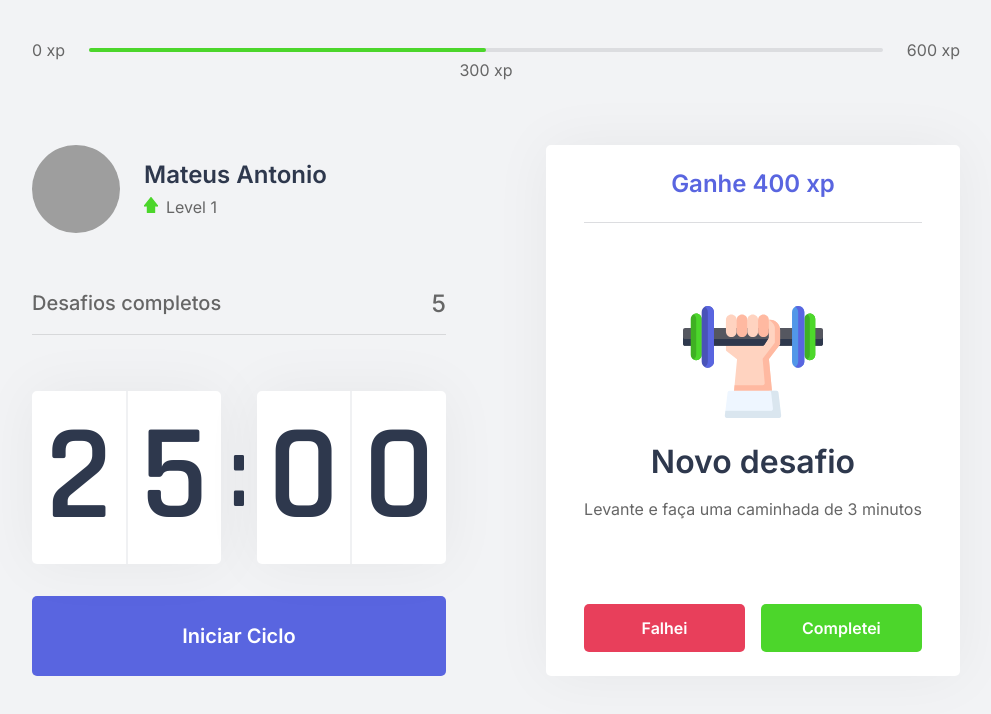
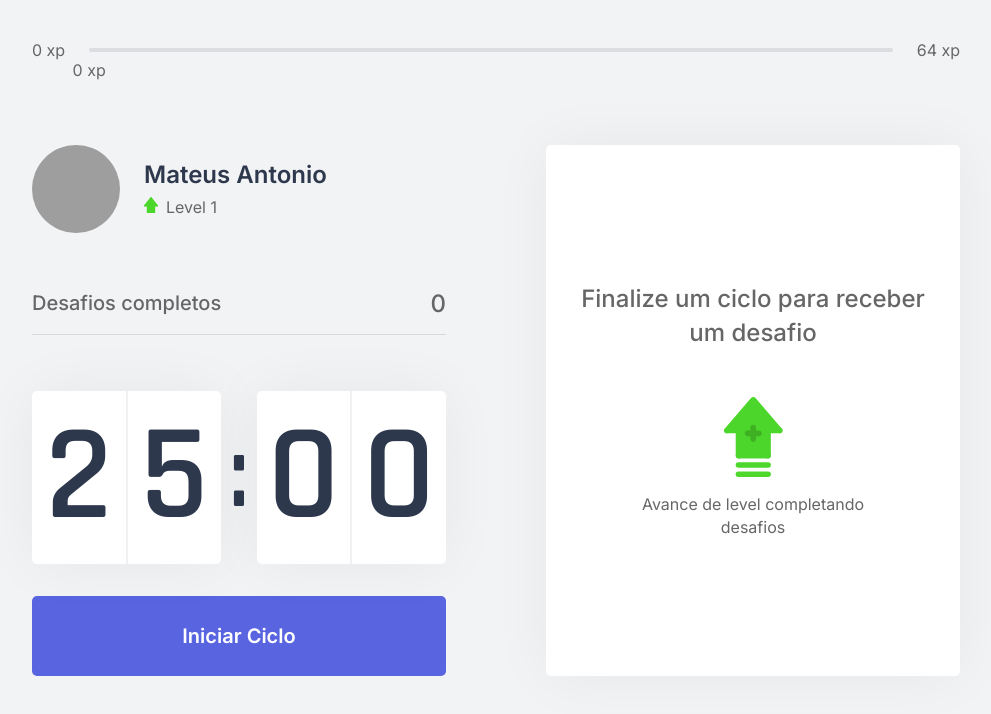
Before and after one commit to mateusntn/renew, a Next.js app: page / in a window 1280 px wide. Shown: the top 714 px of the page, without its empty margins (144-1135 px from the left). Built offline with nearby package versions, Linux system fonts and the light colour scheme; grey boxes are pictures that could not be loaded.

Commit message:
Creates the leveling structure and CountdownContext

```diff
--- a/src/components/ChallengeBox.tsx
+++ b/src/components/ChallengeBox.tsx
@@ -1,21 +1,50 @@
+import { useContext } from 'react';
+import { ChallengesContext } from '../contexts/ChallengesContext';
+import { CountdownContext } from '../contexts/CountdownContext';
 import styles from '../styles/components/ChallengeBox.module.css'
 
 export function ChallengeBox() {
-    const hasActiveChallenge = true;
+    const { activeChallenge, resetChallenge, completeChallenge } = useContext(ChallengesContext);
+    const { resetCountdown } = useContext(CountdownContext);
+
+    function handleChallengeSucceded () {
+        completeChallenge();
+        resetCountdown();
+    }
+
+    function handleChallengeFailed () {
+        resetChallenge();
+        resetCountdown();
+    }
 
     return (
         <div className={styles.challengeBoxContainer}>
-            {hasActiveChallenge ? (
+            {activeChallenge ? (
                 <div className={styles.challengeActive}>
-                    <header>Ganhe 400 xp</header>
+                    <header>Ganhe {activeChallenge.amount} xp</header>
                     <main>
-                        <img src="icons/body.svg" alt=""/>
+                        <img
+                            src={`icons/${activeChallenge.type}.svg`}
+                            alt={`${activeChallenge.type==='eye' ? 'Olho': 'Corpo'}`}
+                        />
                         <strong>Novo desafio</strong>
-                        <p>Levante e faça uma caminhada de 3 minutos</p>
+                        <p>{activeChallenge.description}</p>
                     </main>
                     <footer>
-                        <button type="button" className={styles.challengeFailedButton}>Falhei</button>
-                        <button type="button" className={styles.challengeSuccededButton}>Completei</button>
+                        <button
+                        type="button"
+                        className={styles.challengeFailedButton}
+                        onClick={handleChallengeFailed}
+                        >
+                            Falhei
+                        </button>
+                        <button
+                            type="button"
+                            className={styles.challengeSuccededButton}
+                            onClick={handleChallengeSucceded}
+                        >
+                            Completei
+                        </button>
                     </footer>
                 </div>
             ) : (
--- a/src/components/CompletedChallenges.tsx
+++ b/src/components/CompletedChallenges.tsx
@@ -1,10 +1,14 @@
+import { useContext } from 'react';
+import { ChallengesContext } from '../contexts/ChallengesContext';
 import styles from '../styles/components/CompletedChallanges.module.css'
 
 export function CompletedChallanges() {
+    const {challengesCompleted} = useContext(ChallengesContext);
+
     return (
         <div className={styles.completedChallengesContainer}>
             <span>Desafios completos</span>
-            <span>5</span>
+            <span>{challengesCompleted}</span>
         </div>
     );
 };
--- a/src/components/Countdown.tsx
+++ b/src/components/Countdown.tsx
@@ -1,38 +1,21 @@
-import { useState, useEffect } from 'react';
+import { useContext } from 'react';
+import { CountdownContext } from '../contexts/CountdownContext';
 import styles from '../styles/components/Countdown.module.css';
-let countdownTimeout: NodeJS.Timeout;
 
 export function Countdown() {
-    const [time, setTime] = useState(25 * 60);
-    const [isActive, setIsActive] = useState(false);
-    const [hasFinished, setHasFinished] = useState(false);
-
-    const minutes = Math.floor(time / 60);
-    const seconds = time % 60;
+    const {
+        minutes,
+        seconds,
+        hasFinished,
+        isActive,
+        resetCountdown,
+        startCountdown
+    } = useContext(CountdownContext);
 
     const [minuteLeft, minuteRight] = String(minutes).padStart(2, '0').split('')
     const [secondLeft, secondRight] = String(seconds).padStart(2, '0').split('')
 
-    function startCountdown() {
-        setIsActive(true);
-    }
 
-    function resetCountdown() {
-        clearTimeout(countdownTimeout);
-        setIsActive(false);
-        setTime(25 * 60)
-    }
-
-    useEffect(() => {
-        if (isActive && time > 0) {
-            countdownTimeout = setTimeout(() => {
-                setTime( time - 1);
-            }, 1000);
-        } else if (isActive && time === 0) {
-            setHasFinished(true);
-            setIsActive(false);
-        }
-    }, [isActive, time]);
 
     return (
         <div>
--- a/src/components/ExperienceBar.tsx
+++ b/src/components/ExperienceBar.tsx
@@ -1,16 +1,22 @@
+import { useContext } from 'react';
+import { ChallengesContext } from '../contexts/ChallengesContext';
 import styles from '../styles/components/ExperienceBar.module.css';
 
 export function ExperienceBar() {
+    const { currentExperience, experienceToNextLevel } = useContext(ChallengesContext);
+
+    const porcentToNextLevel = Math.round(currentExperience * 100) / experienceToNextLevel;
+
     return (
         <header className={styles.experienceBar}>
         <span>0 xp</span>
         <div className={styles.bar}>
-            <div style={{ width: "50%" }}/>
-            <span className={styles.currentExperience} style={{ left: "50%" }}>
-                300 xp
+            <div style={{ width: `${porcentToNextLevel}%` }}/>
+            <span className={styles.currentExperience} style={{ left: `${porcentToNextLevel}%` }}>
+                {currentExperience} xp
             </span>
         </div>
-        <span>600 xp</span>
+        <span>{experienceToNextLevel} xp</span>
         </header>
     );
 };
--- a/src/components/Profile.tsx
+++ b/src/components/Profile.tsx
@@ -1,6 +1,10 @@
+import { useContext } from 'react';
+import { ChallengesContext } from '../contexts/ChallengesContext';
 import styles from '../styles/components/Profile.module.css'
 
 export function Profile() {
+    const { level } = useContext(ChallengesContext);
+
     return (
         <div className={styles.profileContainer}>
             <img src="https://github.com/mateusntn.png" alt="Mateus Antonio"/>
@@ -8,7 +12,7 @@
                 <strong>Mateus Antonio</strong>
                 <p>
                     <img src="icons/level.svg" alt="Level"/>
-                    Level 1
+                    Level {level}
                 </p>
             </div>
         </div>
--- a/src/contexts/ChallengesContext.tsx
+++ b/src/contexts/ChallengesContext.tsx
@@ -10,13 +10,14 @@
 interface ChallengesContextData {
     level: number;
     currentExperience: number;
-    challengesCompleted;
+    challengesCompleted: number;
     activeChallenge: Challenge;
     experienceToNextLevel: number;
     levelUp: () => void;
     startNewChallenge: () => void;
     resetChallenge: () => void;
-}
+    completeChallenge: () => void;
+  }
 
 interface ChallengesProviderProps {
     children: ReactNode;
@@ -24,7 +25,7 @@
 
 export const ChallengesContext = createContext({} as ChallengesContextData);
 
-export function ChallengesProvider({ children }) {
+export function ChallengesProvider({ children }: ChallengesProviderProps) {
     const [level, setLevel] = useState(1);
     const [currentExperience, setCurrentExperience] = useState(0);
     const [challengesCompleted, setChallengesCompleted] = useState(0);
@@ -44,12 +45,31 @@
     }
 
     function resetChallenge() {
-        setActiveChallenge(null)
+        setActiveChallenge(null);
+    }
+
+    function completeChallenge() {
+        if (!activeChallenge) {
+            return;
+        }
+
+        const { amount } = activeChallenge;
+
+        let finalExperience = currentExperience + amount;
+
+        if (finalExperience >= experienceToNextLevel) {
+            finalExperience = finalExperience - experienceToNextLevel;
+            levelUp();
+        }
+
+        setCurrentExperience(finalExperience);
+        setActiveChallenge(null);
+        setChallengesCompleted(challengesCompleted + 1);
     }
 
     return (
         <ChallengesContext.Provider
-        value={{
+          value={{
             level,
             currentExperience,
             challengesCompleted,
@@ -57,9 +77,11 @@
             experienceToNextLevel,
             levelUp,
             startNewChallenge,
-            resetChallenge
-        }}>
-            {children}
+            resetChallenge,
+            completeChallenge,
+          }}
+        >
+          {children}
         </ChallengesContext.Provider>
-    );
+      );
 }
--- /dev/null
+++ b/src/contexts/CountdownContext.tsx
@@ -0,0 +1,68 @@
+import { createContext, ReactNode, useContext, useEffect, useState } from "react";
+import { ChallengesContext } from "./ChallengesContext";
+
+
+let countdownTimeout: NodeJS.Timeout;
+
+interface CountdownContextData {
+    minutes: number;
+    seconds: number;
+    hasFinished: boolean;
+    isActive: boolean;
+    startCountdown: () => void;
+    resetCountdown: () => void;
+}
+
+interface CountdownProviderProps {
+    children: ReactNode;
+}
+
+export const CountdownContext = createContext({} as CountdownContextData);
+
+export function CountdownProvider({children}: CountdownProviderProps) {
+    const { startNewChallenge } = useContext(ChallengesContext);
+
+    const [time, setTime] = useState(25 * 60);
+    const [isActive, setIsActive] = useState(false);
+    const [hasFinished, setHasFinished] = useState(false);
+
+    const minutes = Math.floor(time / 60);
+    const seconds = time % 60;
+
+
+    function startCountdown() {
+        setIsActive(true);
+    }
+
+    function resetCountdown() {
+        clearTimeout(countdownTimeout);
+        setIsActive(false);
+        setHasFinished(false);
+        setTime(25 * 60)
+    }
+
+    useEffect(() => {
+        if (isActive && time > 0) {
+            countdownTimeout = setTimeout(() => {
+                setTime( time - 1);
+            }, 1000);
+        } else if (isActive && time === 0) {
+            setHasFinished(true);
+            setIsActive(false);
+            startNewChallenge();
+        }
+    }, [isActive, time]);
+
+    return (
+        <CountdownContext.Provider value={{
+            minutes,
+            seconds,
+            hasFinished,
+            isActive,
+            startCountdown,
+            resetCountdown,
+        }}>
+            {children}
+        </CountdownContext.Provider>
+    );
+}
--- a/src/pages/_app.tsx
+++ b/src/pages/_app.tsx
@@ -1,7 +1,13 @@
 import '../styles/global.css';
 
+import { ChallengesProvider } from '../contexts/ChallengesContext';
+
 function MyApp({ Component, pageProps }) {
-  return <Component {...pageProps} />
-};
+  return (
+    <ChallengesProvider>
+      <Component {...pageProps} />
+    </ChallengesProvider>
+    )
+}
 
 export default MyApp;
--- a/src/pages/index.tsx
+++ b/src/pages/index.tsx
@@ -7,6 +7,7 @@
 import { CompletedChallanges } from "../components/CompletedChallenges"
 import { ExperienceBar } from "../components/ExperienceBar";
 import { Profile } from "../components/Profile";
+import { CountdownProvider } from "../contexts/CountdownContext";
 
 
 export default function Home() {
@@ -16,6 +17,7 @@
         <title>Início | Renew</title>
       </Head>
       <ExperienceBar />
+      <CountdownProvider>
         <section>
           <div>
             <Profile />
@@ -26,6 +28,7 @@
             <ChallengeBox />
           </div>
         </section>
+      </CountdownProvider>
     </div>
   );
 };
```
Lines whose indentation alone changed are shown as unchanged.
